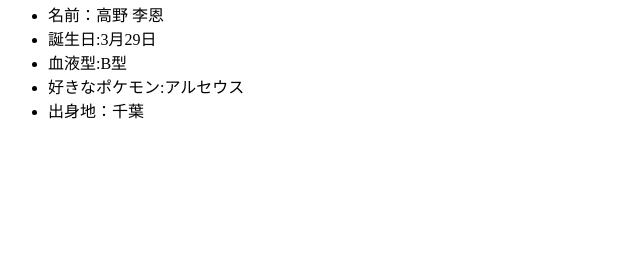
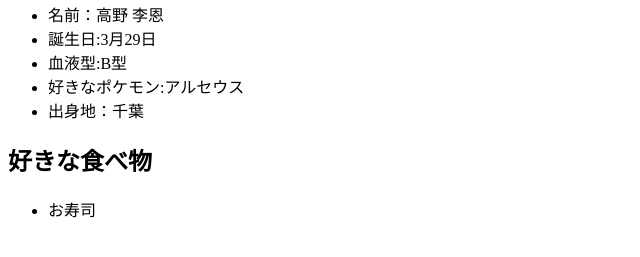
Before and after one commit to s2322036/ds-programing, a plain HTML site: page index.html in a window 1280 px wide. Shown: the part 87-344 px from the top of the page, without its empty margins (0-640 px from the left). Drawn offline with Linux system fonts and the light colour scheme.

Commit message:
好きな食べ物を追記

```diff
--- a/index.html
+++ b/index.html
@@ -17,5 +17,9 @@
         <li>好きなポケモン:アルセウス</li>
         <li>出身地：千葉</li>
     </ul>
+
+    <h2>好きな食べ物</h2>
+    <ul>
+        <li>お寿司</li>
 </body>
 </html>
```
